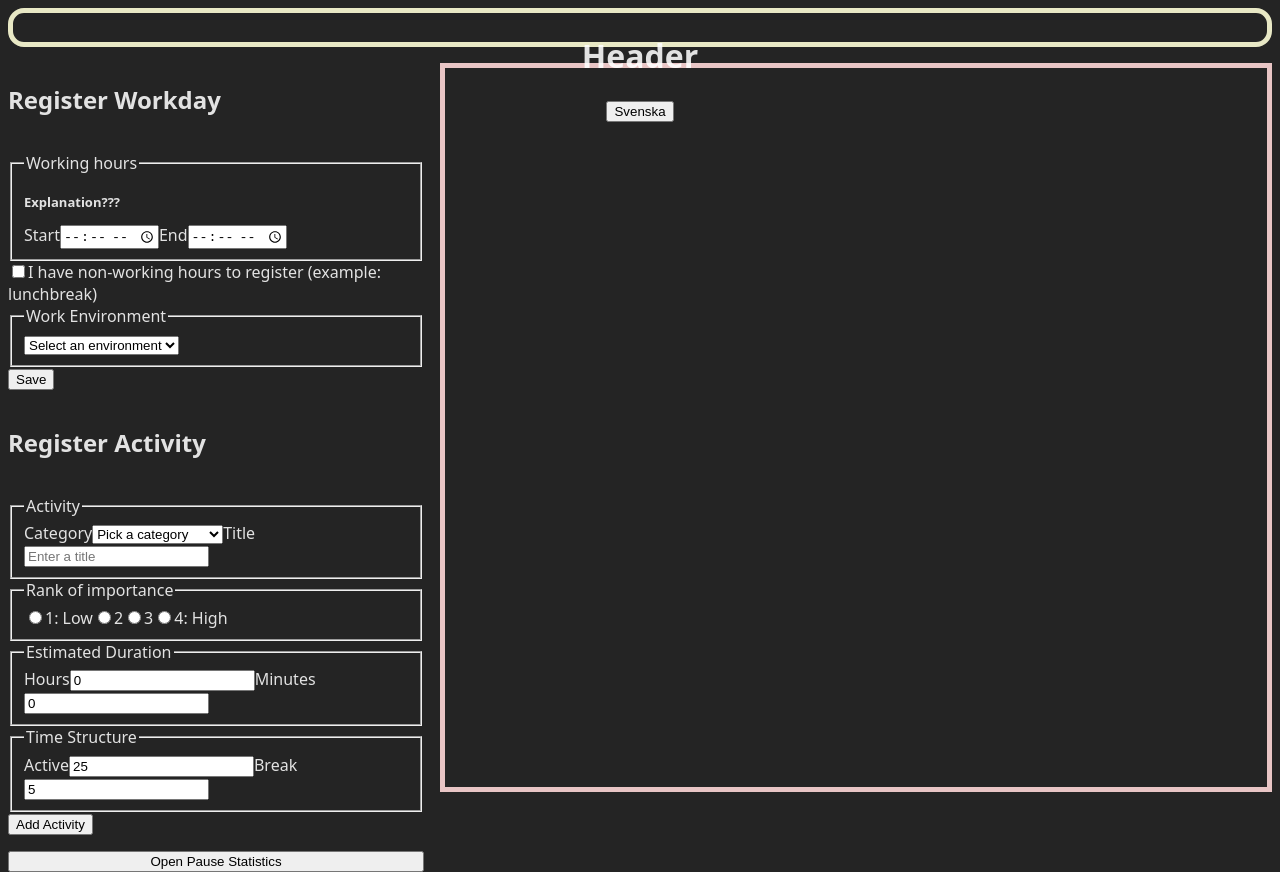
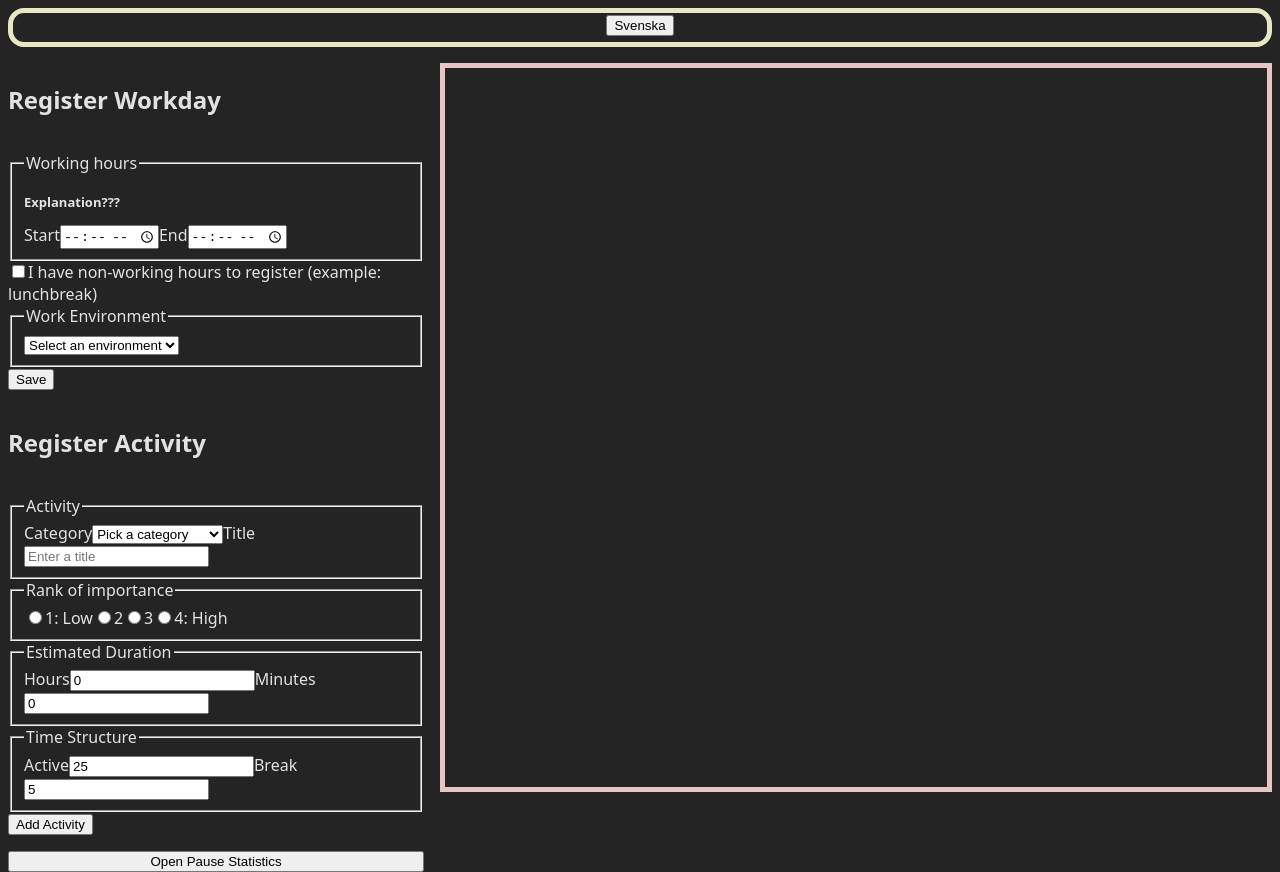
Before and after one commit to ollewarne/linkoping-pps, a React (Vite) app: page / in a window 1280 px wide. Built offline with nearby package versions, Linux system fonts and the light colour scheme.

Commit message:
move the button into the header component

```diff
--- a/src/App.jsx
+++ b/src/App.jsx
@@ -5,7 +5,6 @@ import Header from './components/Header/Header';
 import Schedule from './components/Schedule/Schedule';
 import WorkDayForm from './components/WorkDayForm/WorkDayForm';
 import PauseStatistics from './components/PauseStatistics/PauseStatistics';
-import { ChangeLanguage } from './components/ChangeLanguage/ChangeLanguage';
 
 function App() {
   const [showPauseModal, setShowPauseModal] = useState(false);
@@ -17,9 +16,7 @@ function App() {
 
   return (
     <>
-
-
-      <Header>   <ChangeLanguage /> </Header>
+      <Header />
       <div style={{ display: "flex", flexDirection: "column", gap: "1em" }}>
         <WorkDayForm />
         <ActivityForm />
--- a/src/components/ChangeLanguage/ChangeLanguage.jsx
+++ b/src/components/ChangeLanguage/ChangeLanguage.jsx
@@ -2,13 +2,11 @@ import { useTranslator } from "../../contexts/languageContext";
 
 
 export function ChangeLanguage() {
-    const {language, toggleLanguage} = useTranslator();
+    const { language, toggleLanguage } = useTranslator();
 
     return (
-        <>
-            <button onClick={toggleLanguage}>
-                {language === 'sv' ? 'English' : 'Svenska'}
-            </button>
-        </>
+        <button onClick={toggleLanguage}>
+            {language === 'sv' ? 'English' : 'Svenska'}
+        </button>
     )
 }
--- a/src/components/Header/Header.jsx
+++ b/src/components/Header/Header.jsx
@@ -1,14 +1,11 @@
 import styles from "./Header.module.css"
+import { ChangeLanguage } from '../ChangeLanguage/ChangeLanguage';
 
 function Header({children}) {
     return (
-        <>
         <header className={styles.container}>
-            <h1>Header</h1>
-            {children}
+            <ChangeLanguage />
         </header>
-
-        </>
     )
 }
 
```
